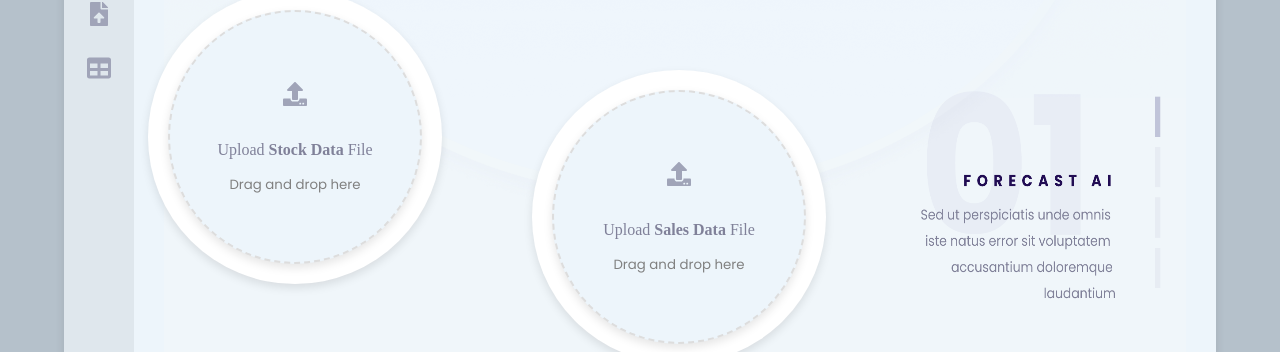
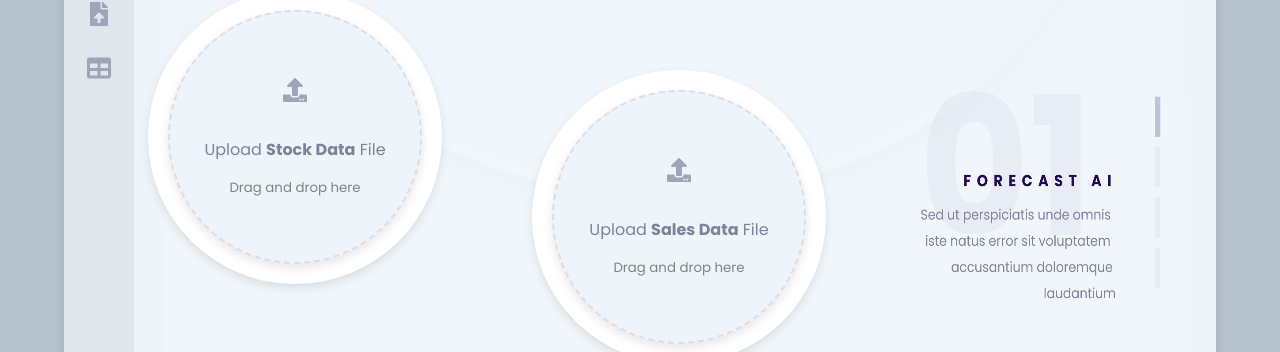
Before and after one commit to SquareShiftTech/file-upload, a React (Create React App) app: page /dashboard in a window 1280 px wide. Shown: the part 183-535 px from the top of the page. Built offline with nearby package versions, Linux system fonts and the light colour scheme.

Commit message:
commit poc layout

```diff
--- a/public/index.html
+++ b/public/index.html
@@ -2,21 +2,29 @@
 <html lang="en">
   <head>
     <meta charset="utf-8" />
-    <link rel="icon" href="%PUBLIC_URL%/favicon.ico" />
+    <link
+      rel="icon"
+      href="https://static.wixstatic.com/media/f55f4d_07c1b6a990274c5193a6aec2a1cfd67a%7Emv2.png/v1/fill/w_192%2Ch_192%2Clg_1%2Cusm_0.66_1.00_0.01/f55f4d_07c1b6a990274c5193a6aec2a1cfd67a%7Emv2.png"
+    />
     <meta name="viewport" content="width=device-width, initial-scale=1" />
     <meta name="theme-color" content="#000000" />
-    <meta
-      name="description"
-      content="Web site created using create-react-app"
+    <meta name="description" content="AI Launch Pad" />
+    <link rel="apple-touch-icon" href="%PUBLIC_URL%/logo192.png" />
+    <link
+      href="https://fonts.googleapis.com/css2?family=Poppins:wght@400;500;600;700&display=swap"
+      rel="stylesheet"
     />
-    <link rel="apple-touch-icon" href="%PUBLIC_URL%/logo192.png" />
-    <link href="https://fonts.googleapis.com/css2?family=Poppins:wght@400;500;600;700&display=swap" rel="stylesheet">
 
     <!--
       manifest.json provides metadata used when your web app is installed on a
       user's mobile device or desktop. See https://developers.google.com/web/fundamentals/web-app-manifest/
     -->
     <link rel="manifest" href="%PUBLIC_URL%/manifest.json" />
+    <link
+      href="https://fonts.googleapis.com/css2?family=Poppins:wght@300;400;500;600;700&display=swap"
+      rel="stylesheet"
+    />
+
     <!--
       Notice the use of %PUBLIC_URL% in the tags above.
       It will be replaced with the URL of the `public` folder during the build.
@@ -26,9 +34,9 @@
       work correctly both with client-side routing and a non-root public URL.
       Learn how to configure a non-root public URL by running `npm run build`.
     -->
-    <title>React App</title>
+    <title>AI Launch Pad</title>
   </head>
-  <body style="font-family: 'Poppins', sans-serif;">
+  <body style="font-family: 'Poppins', sans-serif">
     <noscript>You need to enable JavaScript to run this app.</noscript>
     <div id="root"></div>
     <!--
--- a/src/components/Dashboard/Dashboard.css
+++ b/src/components/Dashboard/Dashboard.css
@@ -208,7 +208,7 @@ small {
 
 p.upload-text {
   font-size: medium;
-  font-family: ui-serif;
+  font-family: "Poppins", sans-serif;
   color: #808199;
 }
 
--- a/src/components/Login/Login.css
+++ b/src/components/Login/Login.css
@@ -23,7 +23,7 @@
 
 p.upload-text {
   font-size: medium;
-  font-family: ui-serif;
+  font-family: "Poppins", sans-serif;
 }
 
 .upload-section {
--- a/src/index.css
+++ b/src/index.css
@@ -1,13 +1,9 @@
 body {
   margin: 0;
-  font-family: -apple-system, BlinkMacSystemFont, 'Segoe UI', 'Roboto', 'Oxygen',
-    'Ubuntu', 'Cantarell', 'Fira Sans', 'Droid Sans', 'Helvetica Neue',
-    sans-serif;
-  -webkit-font-smoothing: antialiased;
-  -moz-osx-font-smoothing: grayscale;
+  font-family: "Poppins", sans-serif;
 }
 
 code {
-  font-family: source-code-pro, Menlo, Monaco, Consolas, 'Courier New',
+  font-family: source-code-pro, Menlo, Monaco, Consolas, "Courier New",
     monospace;
 }
```
